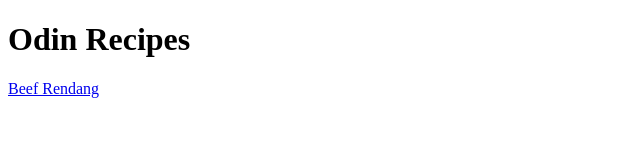
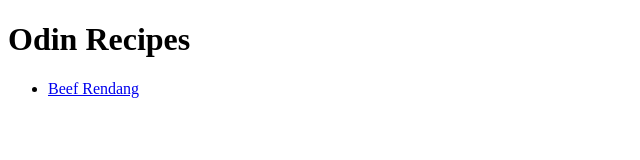
Before and after one commit to Irf44n/odin-recipes, a plain HTML site: page index.html in a window 1280 px wide. Shown: the full height of the page, 0-640 px from the left. Drawn offline with Linux system fonts and the light colour scheme.

Commit message:
Added an unordered list
Added a bulleted list for the recipes on index.html

```diff
--- a/index.html
+++ b/index.html
@@ -7,6 +7,8 @@
 
     <body>
         <h1>Odin Recipes</h1>
-        <a href="./recipes/beef-rendang.html" target="_blank" rel="noopener noreferrer">Beef Rendang</a>
+        <ul>
+            <li><a href="./recipes/beef-rendang.html" target="_blank" rel="noopener noreferrer">Beef Rendang</a></li>
+        </ul>
     </body>
 </html>
```
